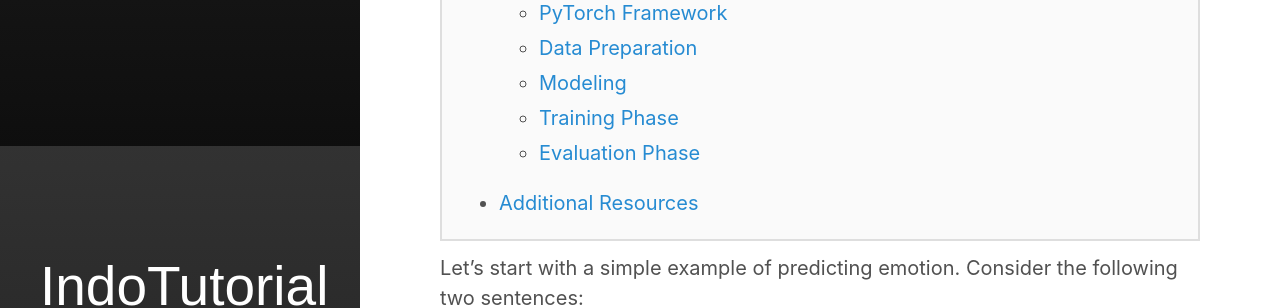
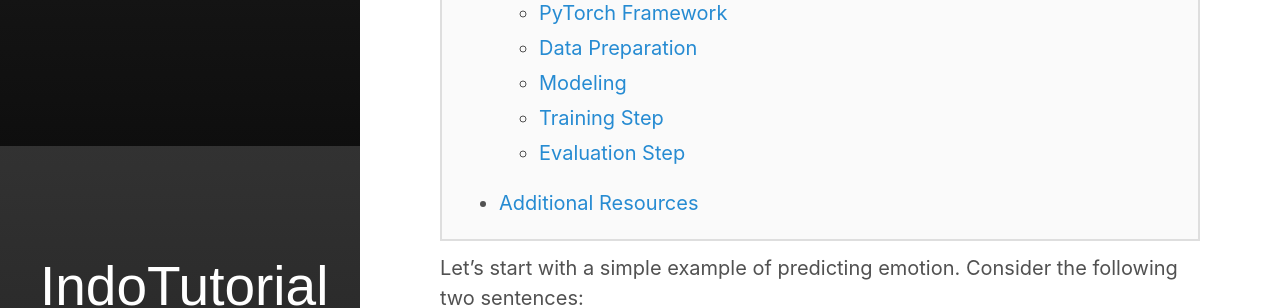
Before and after one commit to indobenchmark/tutorials, a Jekyll site: the page built from _posts/2020-10-18-basic-pytorch-en.md, in a window 1280 px wide and 900 px high, scrolled down 600 px. Shown: the part 154-462 px from the top of the window. Built offline with Jekyll 4.4.1, drawn with Linux system fonts in a browser that asks for light colours.

Commit message:
update en

```diff
--- a/_posts/2020-10-18-basic-pytorch-en.md
+++ b/_posts/2020-10-18-basic-pytorch-en.md
@@ -33,8 +33,8 @@ In this tutorial, you will learn how to implement deep learning models for natur
     <li><a href="#pytorch">PyTorch Framework</a></li>
     <li><a href="#data-prep">Data Preparation</a></li>
     <li><a href="#model">Modeling</a></li>
-    <li><a href="#training-phase">Training Phase</a></li>
-    <li><a href="#evaluation-phase">Evaluation Phase</a></li>
+    <li><a href="#training-phase">Training Step</a></li>
+    <li><a href="#evaluation-phase">Evaluation Step</a></li>
   </ul>
 </li>
 <li><a href="#resources">Additional Resources</a></li>
```
